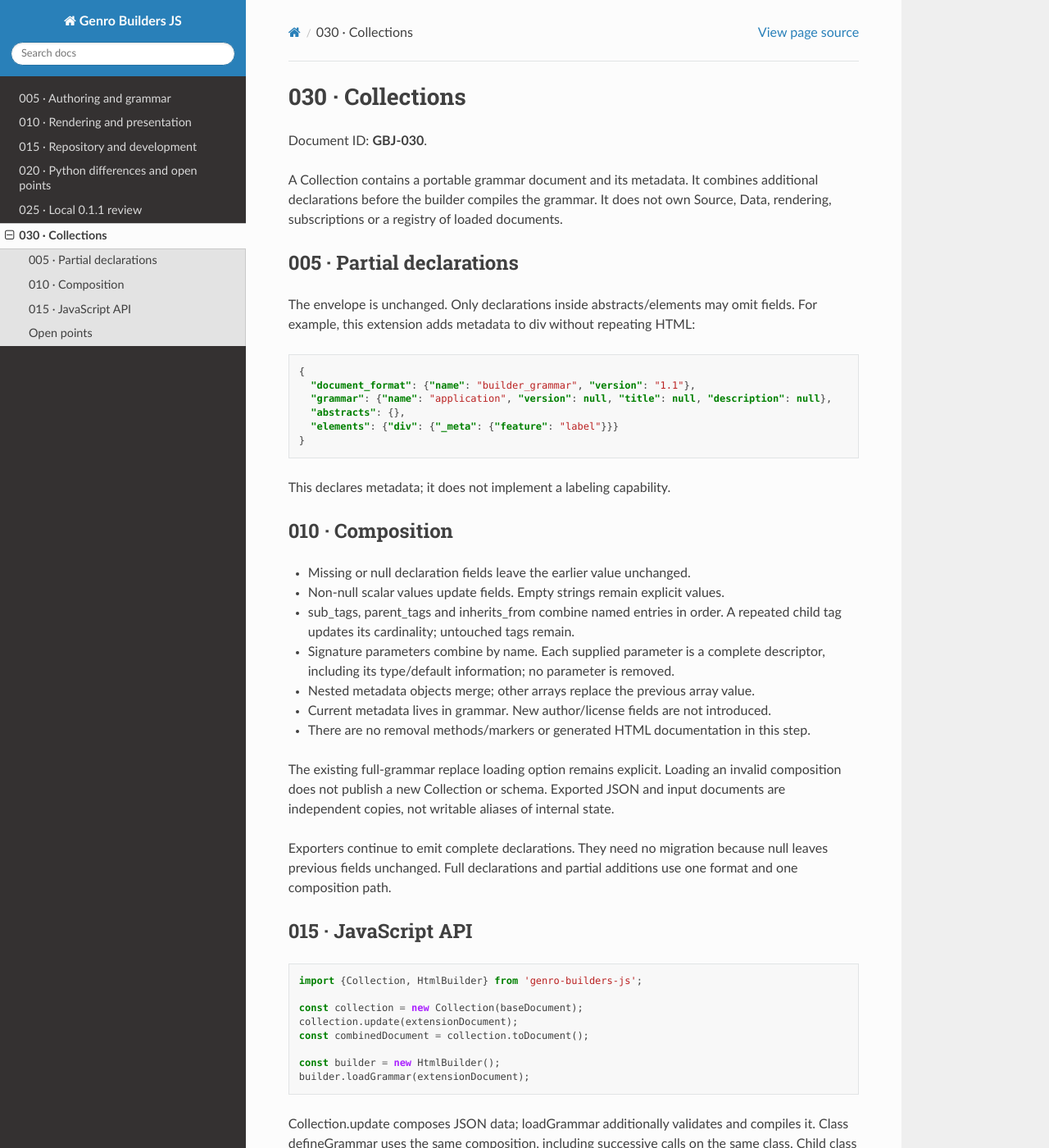
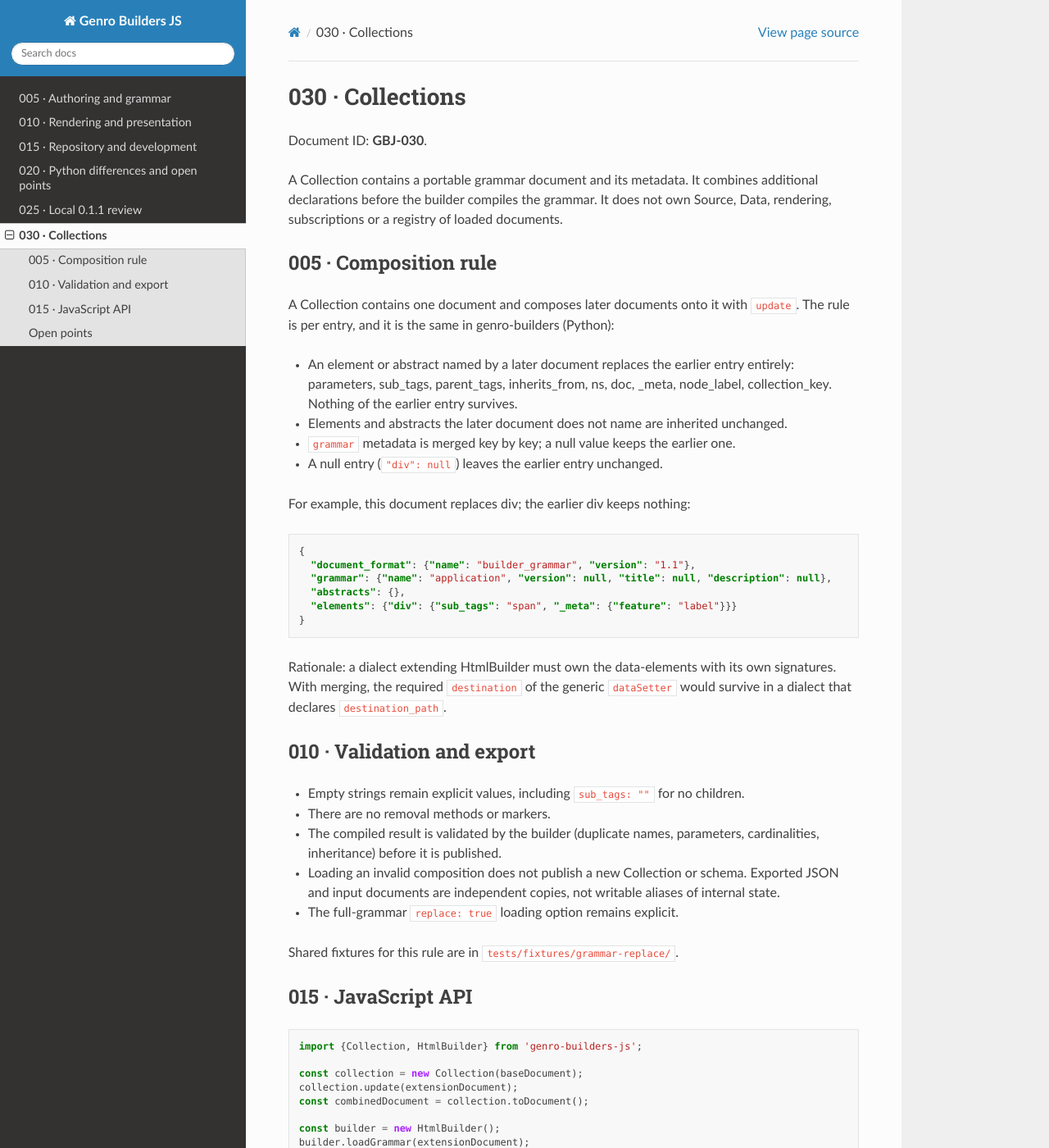
Before and after one commit to genro-org/genro-builders-js, a Sphinx documentation site: the page built from docs/030-collections.md, in a window 1280 px wide and 1400 px high. Shown: the whole window at 82% size. Built offline with Sphinx 7.4.7 and the Read the Docs theme 3.1.0, drawn with Linux system fonts in a browser that asks for light colours; some of the changed text lies outside the part shown.

Commit message:
feat: replace a redefined element instead of merging it (#12)
A document applied after another (defineGrammar on a subclass,
loadGrammar without replace) now replaces, entirely, every element and
abstract entry it names. Entries it does not name are inherited
unchanged. grammar metadata still merges.

Refs #10

````diff
--- a/docs/005-authoring.md
+++ b/docs/005-authoring.md
@@ -30,13 +30,17 @@ Both require the `builder_grammar` 1.1 document envelope with
 JavaScript decorator API is supplied. The bundled JSON documents are working
 examples of the format; do not maintain duplicate native tag lists.
 
-Both compose through `Collection`: declarations can contain only added or changed
-fields. Omitted/null fields preserve earlier values. Signature parameters compose
-by name (each supplied descriptor is complete); child rules compose by tag, with
-new cardinalities replacing old ones. Nested metadata objects merge; other arrays
-are values. An empty string remains explicit, including `sub_tags: ""` for no
-children. No removal marker is interpreted. Repeated grammar names still update.
-`replace:true` retains its existing whole-grammar reset meaning.
+Both compose through `Collection`, in order, earlier document first. The rule is
+per entry: an element or abstract named by a later document replaces the earlier
+entry entirely (parameters, `sub_tags`, `parent_tags`, `inherits_from`, `ns`,
+`doc`, `_meta`, `node_label`, `collection_key`). Nothing of the earlier entry
+survives, so a dialect can own an element with its own signature, for example
+`dataSetter(destination_path, value=None, **attr)` instead of the generic one.
+Elements and abstracts the later document does not name are inherited unchanged.
+`grammar` metadata is still merged key by key; a null value keeps the earlier one.
+`defineGrammar` applies the rule along the class chain, parent first, and
+`loadGrammar` applies it to the instance grammar. `replace:true` retains its
+existing whole-grammar reset meaning.
 
 `new Collection(document).update(extension).toDocument()` exposes composition and
 exports an independent JSON object in the same format. It owns neither Source nor
--- a/docs/030-collections.md
+++ b/docs/030-collections.md
@@ -8,43 +8,47 @@ Source, Data, rendering, subscriptions or a registry of loaded documents.
 
 <a id="gbj-030-005"></a>
 
-## 005 · Partial declarations
+## 005 · Composition rule
 
-The envelope is unchanged. Only declarations inside abstracts/elements may omit
-fields. For example, this extension adds metadata to div without repeating HTML:
+A Collection contains one document and composes later documents onto it with
+`update`. The rule is per entry, and it is the same in genro-builders (Python):
+
+- An element or abstract named by a later document replaces the earlier entry
+  entirely: parameters, sub_tags, parent_tags, inherits_from, ns, doc, _meta,
+  node_label, collection_key. Nothing of the earlier entry survives.
+- Elements and abstracts the later document does not name are inherited unchanged.
+- `grammar` metadata is merged key by key; a null value keeps the earlier one.
+- A null entry (`"div": null`) leaves the earlier entry unchanged.
+
+For example, this document replaces div; the earlier div keeps nothing:
 
 ```json
 {
   "document_format": {"name": "builder_grammar", "version": "1.1"},
   "grammar": {"name": "application", "version": null, "title": null, "description": null},
   "abstracts": {},
-  "elements": {"div": {"_meta": {"feature": "label"}}}
+  "elements": {"div": {"sub_tags": "span", "_meta": {"feature": "label"}}}
 }
 ```
 
-This declares metadata; it does not implement a labeling capability.
+Rationale: a dialect extending HtmlBuilder must own the data-elements with its own
+signatures. With merging, the required `destination` of the generic `dataSetter`
+would survive in a dialect that declares `destination_path`.
 
 <a id="gbj-030-010"></a>
 
-## 010 · Composition
+## 010 · Validation and export
 
-- Missing or null declaration fields leave the earlier value unchanged.
-- Non-null scalar values update fields. Empty strings remain explicit values.
-- sub_tags, parent_tags and inherits_from combine named entries in order.
-  A repeated child tag updates its cardinality; untouched tags remain.
-- Signature parameters combine by name. Each supplied parameter is a complete
-  descriptor, including its type/default information; no parameter is removed.
-- Nested metadata objects merge; other arrays replace the previous array value.
-- Current metadata lives in grammar. New author/license fields are not introduced.
-- There are no removal methods/markers or generated HTML documentation in this step.
+- Empty strings remain explicit values, including `sub_tags: ""` for no children.
+- There are no removal methods or markers.
+- The compiled result is validated by the builder (duplicate names, parameters,
+  cardinalities, inheritance) before it is published.
+- Loading an invalid composition does not publish a new Collection or schema.
+  Exported JSON and input documents are independent copies, not writable aliases
+  of internal state.
+- The full-grammar `replace: true` loading option remains explicit.
 
-The existing full-grammar replace loading option remains explicit. Loading an
-invalid composition does not publish a new Collection or schema. Exported JSON
-and input documents are independent copies, not writable aliases of internal state.
-
-Exporters continue to emit complete declarations. They need no migration because
-null leaves previous fields unchanged. Full declarations and partial additions use
-one format and one composition path.
+Shared fixtures for this rule are in `tests/fixtures/grammar-replace/`.
 
 <a id="gbj-030-015"></a>
 
@@ -67,11 +71,6 @@ calls on the same class. Child class changes do not mutate parent class grammar.
 
 ## Open points
 
-- An existing sub_tags="*" remains "*" when later collections add bare child
-  names such as span. Combining the wildcard with cardinality restrictions remains
-  undecided and is rejected; malformed incoming rules are not silently ignored.
 - Python runtime include_components rendering already fails to find an
   instance-only component method (confirmed before these changes). Declaration
   preservation is checked here; that renderer defect is not repaired in this port.
-- This is JSON collection composition. Arbitrary Python types/callable validators
-  remain outside the portable grammar loader's supported annotation vocabulary.
````
Also changed, not shown: CHANGELOG.md (+8 -0 lines), 7 other files.
